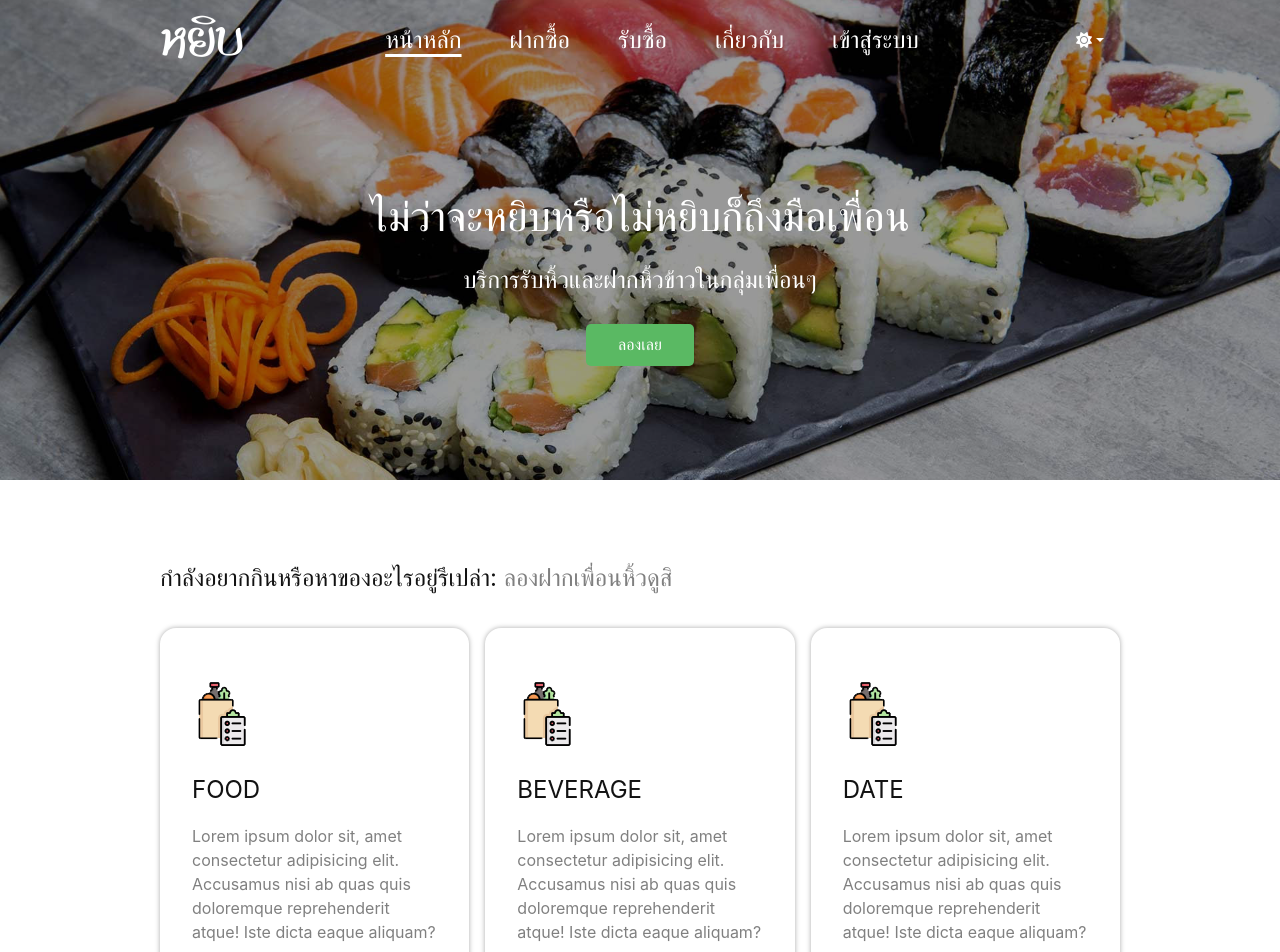
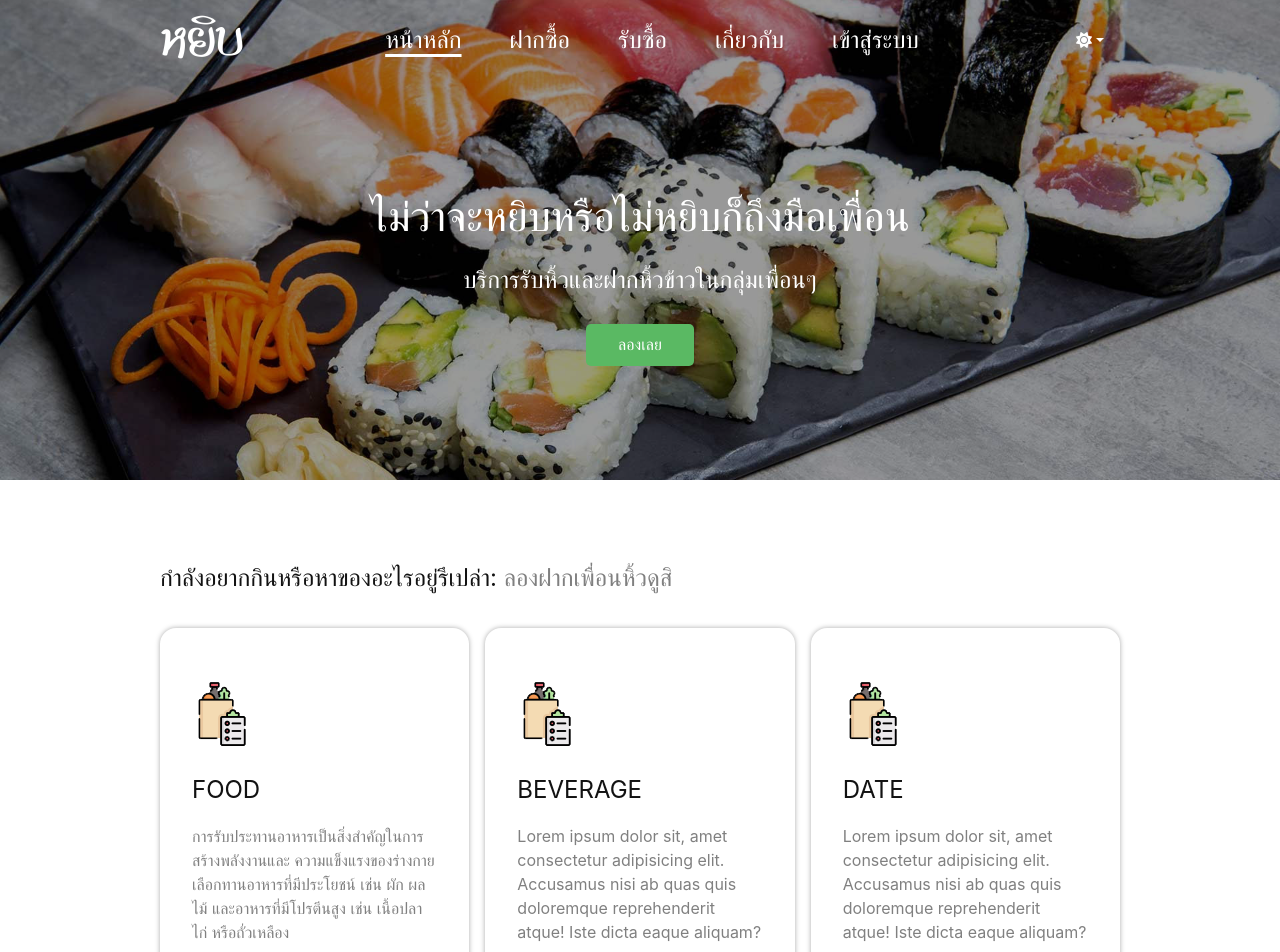
Before and after one commit to sonmodx/yib-web, a React (Create React App) app in the folder ClientApp/: page /main in a window 1280 px wide. Shown: the top 952 px of the page. Built offline with nearby package versions, Linux system fonts and the light colour scheme.

Commit message:
ส่งงานครับ
นร๊องๆ

```diff
--- a/ClientApp/src/pages/home/Home.jsx
+++ b/ClientApp/src/pages/home/Home.jsx
@@ -31,7 +31,7 @@ const Home = () => {
         <div className="grid">
           <Card
             title="FOOD"
-            description="Lorem ipsum dolor sit, amet consectetur adipisicing elit. Accusamus nisi ab quas quis doloremque reprehenderit atque! Iste dicta eaque aliquam?"
+            description="การรับประทานอาหารเป็นสิ่งสำคัญในการสร้างพลังงานและ ความแข็งแรงของร่างกาย เลือกทานอาหารที่มีประโยชน์ เช่น ผัก ผลไม้ และอาหารที่มีโปรตีนสูง เช่น เนื้อปลา ไก่ หรือถั่วเหลือง"
           />
           <Card
             title="BEVERAGE"
--- /dev/null
+++ b/package.json
@@ -0,0 +1,5 @@
+{
+  "dependencies": {
+    "js-cookie": "^3.0.5"
+  }
+}
```
Also changed, not shown: 2 other files (tests, documents, lock files or other folders).
